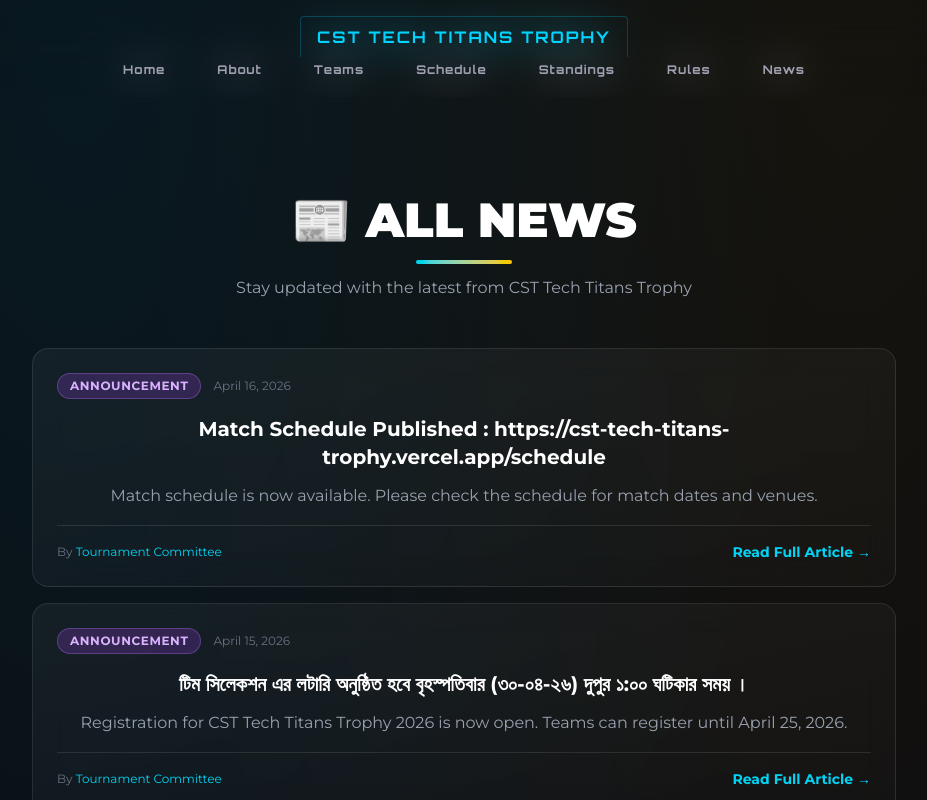
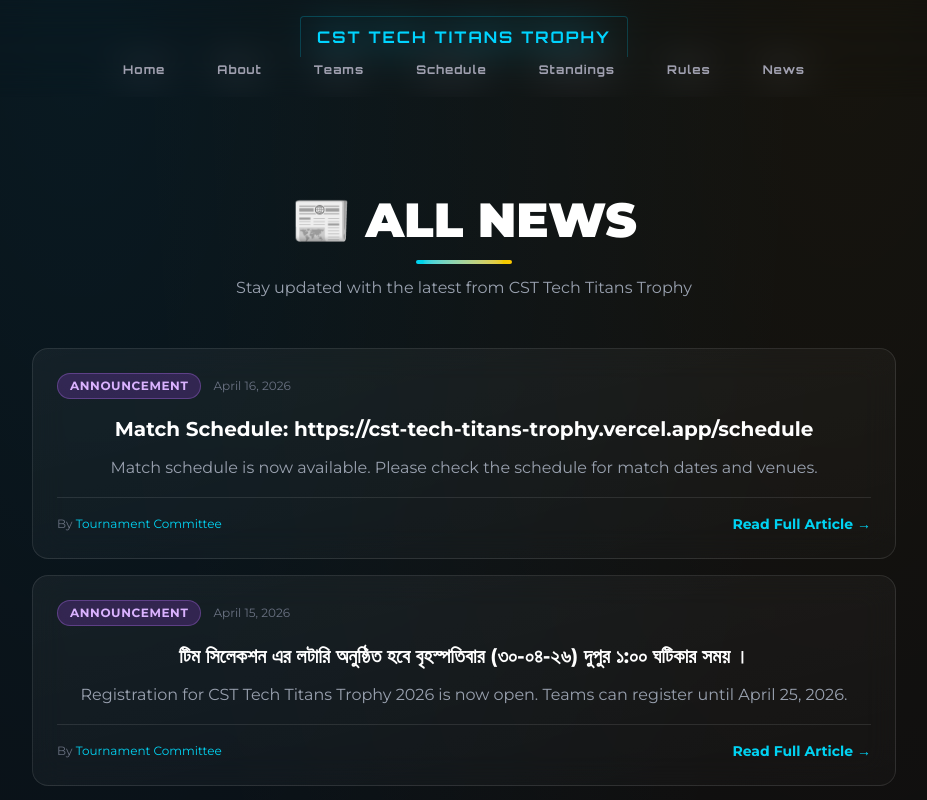
Before and after one commit to absyd/cst-tech-titans-trophy, a React (Vite) app: page /news in a window 1280 px wide. Shown: the top 800 px of the page, without its empty margins (176-1103 px from the left). Built offline with nearby package versions, Linux system fonts and the light colour scheme.

Commit message:
schedule updated

```diff
--- a/src/data/newsData.js
+++ b/src/data/newsData.js
@@ -46,7 +46,7 @@
   },
     {
     id: 6,
-    title: "Match Schedule Published : https://cst-tech-titans-trophy.vercel.app/schedule",
+    title: "Match Schedule: https://cst-tech-titans-trophy.vercel.app/schedule",
     summary: "Match schedule is now available. Please check the schedule for match dates and venues.",
     content: "Match schedule is now available. Please check the schedule for match dates and venues.",
     date: "2026-04-16",
```
